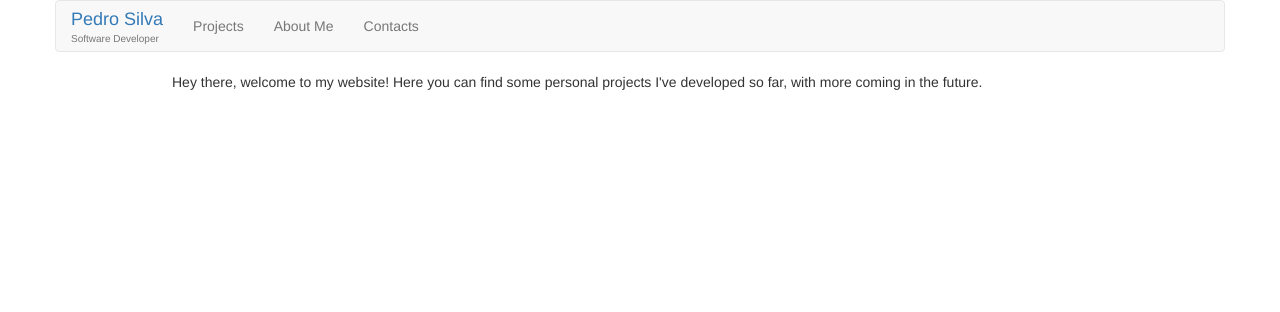
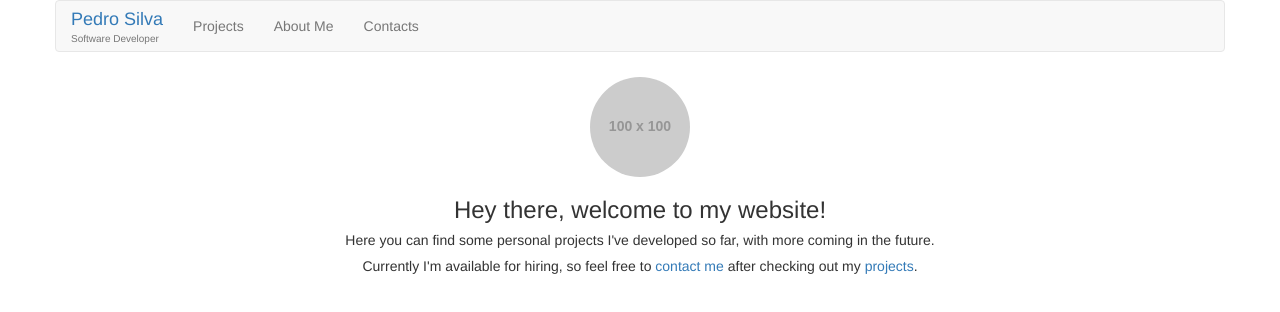
Before and after one commit to KaiZ51/portfolio, a React app: page / in a window 1280 px wide. Shown: the top 312 px of the page. Built offline with nearby package versions, Linux system fonts and the light colour scheme.

Commit message:
- Added placeholder for personal picture on the Intro component.
- Changed text positioning and content on Intro.

```diff
--- a/src/components/App.js
+++ b/src/components/App.js
@@ -1,5 +1,5 @@
 import React, {Component} from 'react';
-import {Grid, Row, Col} from 'react-bootstrap'
+import {Grid, Row, Col, Image} from 'react-bootstrap';
 import NavMenu from './NavMenu';
 import Intro from "./Intro";
 
@@ -13,6 +13,11 @@ class App extends Component {
                     </Col>
                 </Row>
                 <Row>
+                    <Col className="text-center" style={{paddingTop: '5px'}}>
+                        <Image src="http://via.placeholder.com/100x100" circle/>
+                    </Col>
+                </Row>
+                <Row>
                     <Col>
                         <Intro/>
                     </Col>
--- a/src/components/Intro.js
+++ b/src/components/Intro.js
@@ -3,8 +3,13 @@ import React, {Component} from 'react';
 class Intro extends Component {
     render() {
         return (
-            <div style={{paddingLeft: '10%', paddingRight: '10%'}}>Hey there, welcome to my website! Here you can find some personal projects I've developed so far, with
-                more coming in the future.</div>
+            <div>
+                <h3 className="text-center">Hey there, welcome to my website!</h3>
+                <h5 className="text-center">Here you can find some personal projects I've developed so far, with
+                    more coming in the future.</h5>
+                <h5 className="text-center">Currently I'm available for hiring, so feel free to <a href="#"> contact
+                    me </a>after checking out my <a href="#">projects</a>.</h5>
+            </div>
         )
     }
 }
```
